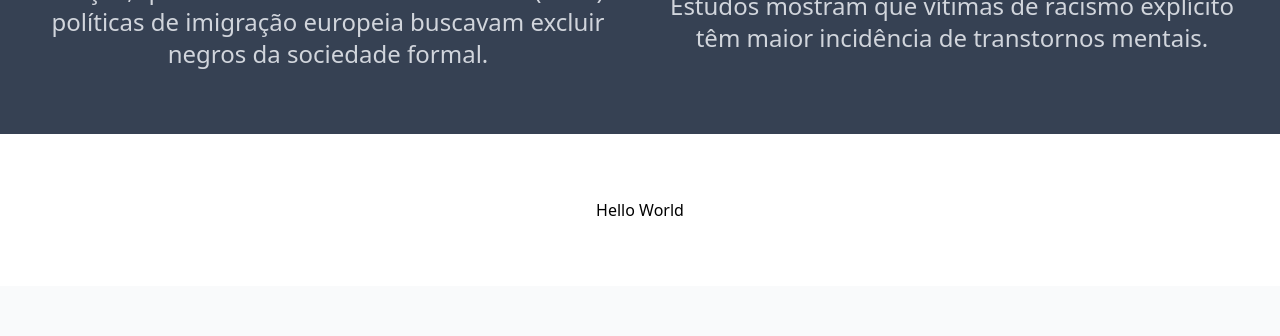
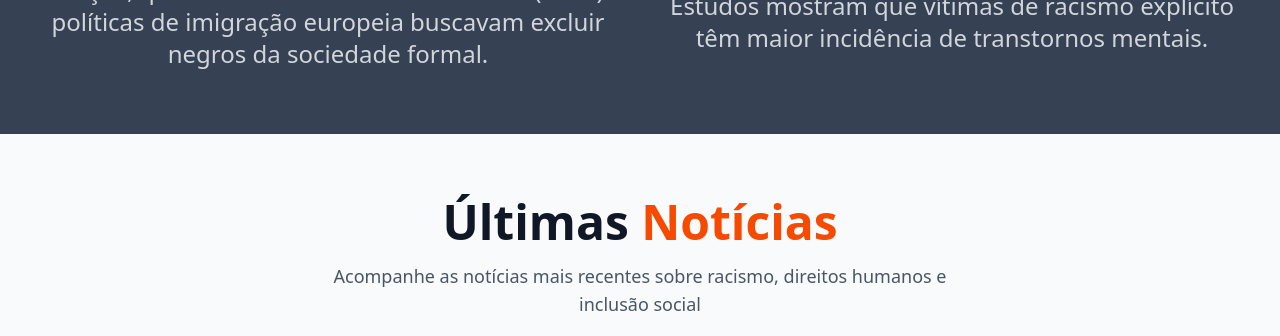
Before and after one commit to HeitorLouzeiroRepositoryIFPI/racism-event, a React (Vite) app: page / in a window 1280 px wide. Shown: the part 1380-1716 px from the top of the page. Built offline with nearby package versions, Linux system fonts and the light colour scheme.

Commit message:
style: remove unnecessary "Hello World" content from HomePage component

```diff
--- a/src/templates/HomePage/index.tsx
+++ b/src/templates/HomePage/index.tsx
@@ -64,9 +64,6 @@ export function HomePage() {
           </p>
         </TextField>
       </Content>
-      <Content>
-        <h1>Hello World</h1>
-      </Content>
 
       {/* Seção de Notícias */}
       <Content classes="bg-gray-50 py-16">
```
